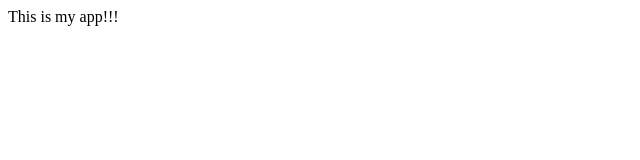
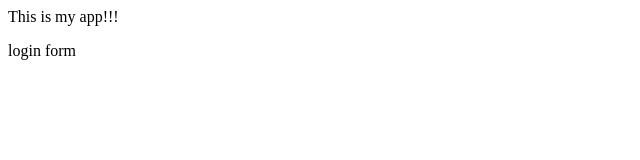
Before and after one commit to ManSleen/GitLearning, a plain HTML site: page index.html in a window 1280 px wide. Shown: the full height of the page, 0-640 px from the left. Drawn offline with Linux system fonts and the light colour scheme.

Commit message:
Login form

```diff
--- /dev/null
+++ b/dir1/app1.js
@@ -0,0 +1 @@
+stuff
--- a/index.html
+++ b/index.html
@@ -4,5 +4,6 @@
 	</head>
 	<body>
 		<p>This is my app!!!</p>
+		<p>login form</p>
 	</body>
 </html>
```
Also changed, not shown: login.html (added, +1 -0 lines), log.txt (added).
